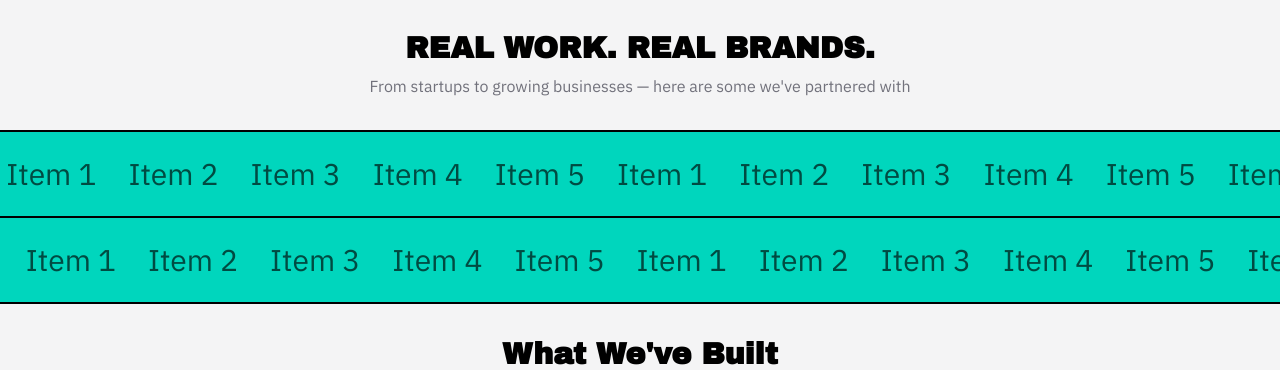
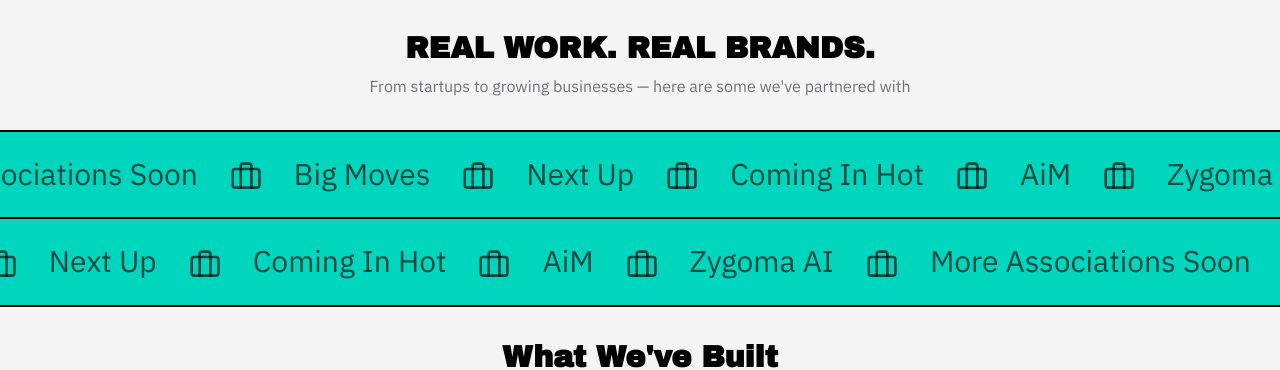
Before and after one commit to pranavsoni1101/srizen, a Next.js app: page / in a window 1280 px wide. Shown: the part 1680-2050 px from the top of the page. Built offline with nearby package versions, Linux system fonts and the light colour scheme.

Commit message:
Updated clientel items arra

```diff
--- a/components/clientel.tsx
+++ b/components/clientel.tsx
@@ -1,21 +1,63 @@
 import { Marquee, ReverseMarquee } from "@/components/ui/marquee";
+import { Briefcase } from "lucide-react";
+// const items = [
+//   "AiM",
+//   <Briefcase  className="inline-block h-8 w-8" strokeWidth={2}/>,
+//   "More Associations soon",
+//   <Briefcase  className="inline-block h-8 w-8" strokeWidth={2}/>,
+//   "Item 3",
+//   <Briefcase className="inline-block h-8 w-8" strokeWidth={2}/>,
+//   "Item 4",
+//   <Briefcase className="inline-block h-8 w-8" strokeWidth={2}/>,
+//   "Item 5",
+//   <Briefcase className="inline-block h-8 w-8" strokeWidth={2}/>,
+//   "AiM",
+//   <Briefcase className="inline-block h-8 w-8" strokeWidth={2}/>,
+//   "Item 2",
+//   <Briefcase className="inline-block h-8 w-8" strokeWidth={2}/>,
+//   "Item 3",
+//   <Briefcase className="inline-block h-8 w-8" strokeWidth={2}/>,
+//   "Item 4",
+//   <Briefcase className="inline-block h-8 w-8" strokeWidth={2}/>,
+//   "Item 5",
+//   <Briefcase className="inline-block h-8 w-8" strokeWidth={2}/>,
+//   "AiM",
+//   <Briefcase className="inline-block h-8 w-8" strokeWidth={2}/>,
+//   "Item 2",
+//   <Briefcase className="inline-block h-8 w-8" strokeWidth={2}/>,
+//   "Item 3",
+//   <Briefcase className="inline-block h-8 w-8" strokeWidth={2}/>,
+//   "Item 4",
+//   <Briefcase className="inline-block h-8 w-8" strokeWidth={2}/>,
+//   "Item 5",
+// ];
+const items = [
+  "AiM",
+  <Briefcase className="inline-block h-8 w-8" strokeWidth={2} />,
+  "Zygoma AI",
+  <Briefcase className="inline-block h-8 w-8" strokeWidth={2} />,
+  "More Associations Soon",
+  <Briefcase className="inline-block h-8 w-8" strokeWidth={2} />,
+  "Big Moves",
+  <Briefcase className="inline-block h-8 w-8" strokeWidth={2} />,
+  "Next Up",
+  <Briefcase className="inline-block h-8 w-8" strokeWidth={2} />,
+  "Coming In Hot",
+  <Briefcase className="inline-block h-8 w-8" strokeWidth={2} />,
 
-const items = [
-  "Item 1",
-  "Item 2",
-  "Item 3",
-  "Item 4",
-  "Item 5",
-  "Item 1",
-  "Item 2",
-  "Item 3",
-  "Item 4",
-  "Item 5",
-  "Item 1",
-  "Item 2",
-  "Item 3",
-  "Item 4",
-  "Item 5",
+
+  "AiM",
+  <Briefcase className="inline-block h-8 w-8" strokeWidth={2} />,
+  "Zygoma AI",
+  <Briefcase className="inline-block h-8 w-8" strokeWidth={2} />,
+  "More Associations Soon",
+  <Briefcase className="inline-block h-8 w-8" strokeWidth={2} />,
+  "Big Moves",
+  <Briefcase className="inline-block h-8 w-8" strokeWidth={2} />,
+  "Next Up",
+  <Briefcase className="inline-block h-8 w-8" strokeWidth={2} />,
+  "Coming In Hot",
+  <Briefcase className="inline-block h-8 w-8" strokeWidth={2} />,
 ];
 
 const Clientele = () => {
--- a/components/ui/marquee.tsx
+++ b/components/ui/marquee.tsx
@@ -1,4 +1,6 @@
-export  function Marquee({ items }: { items: string[] }) {
+import { ReactNode } from "react"
+
+export  function Marquee({ items }: { items: (string | ReactNode)[] }) {
   return (
     <div className="relative flex w-full overflow-x-hidden border-b-2 border-border bg-main text-black/65 font-base">
       <div className="animate-marquee whitespace-nowrap py-6">
@@ -26,7 +28,7 @@
   )
 };
 
-export  function ReverseMarquee({ items }: { items: string[] }) {
+export  function ReverseMarquee({ items }: { items: (string | ReactNode)[] }) {
   return (
     <div className="relative flex w-full overflow-x-hidden border-b-2 border-t-2 border-border bg-main text-black/65 font-base">
       <div className="animate-reverse-marquee whitespace-nowrap py-6">
```
